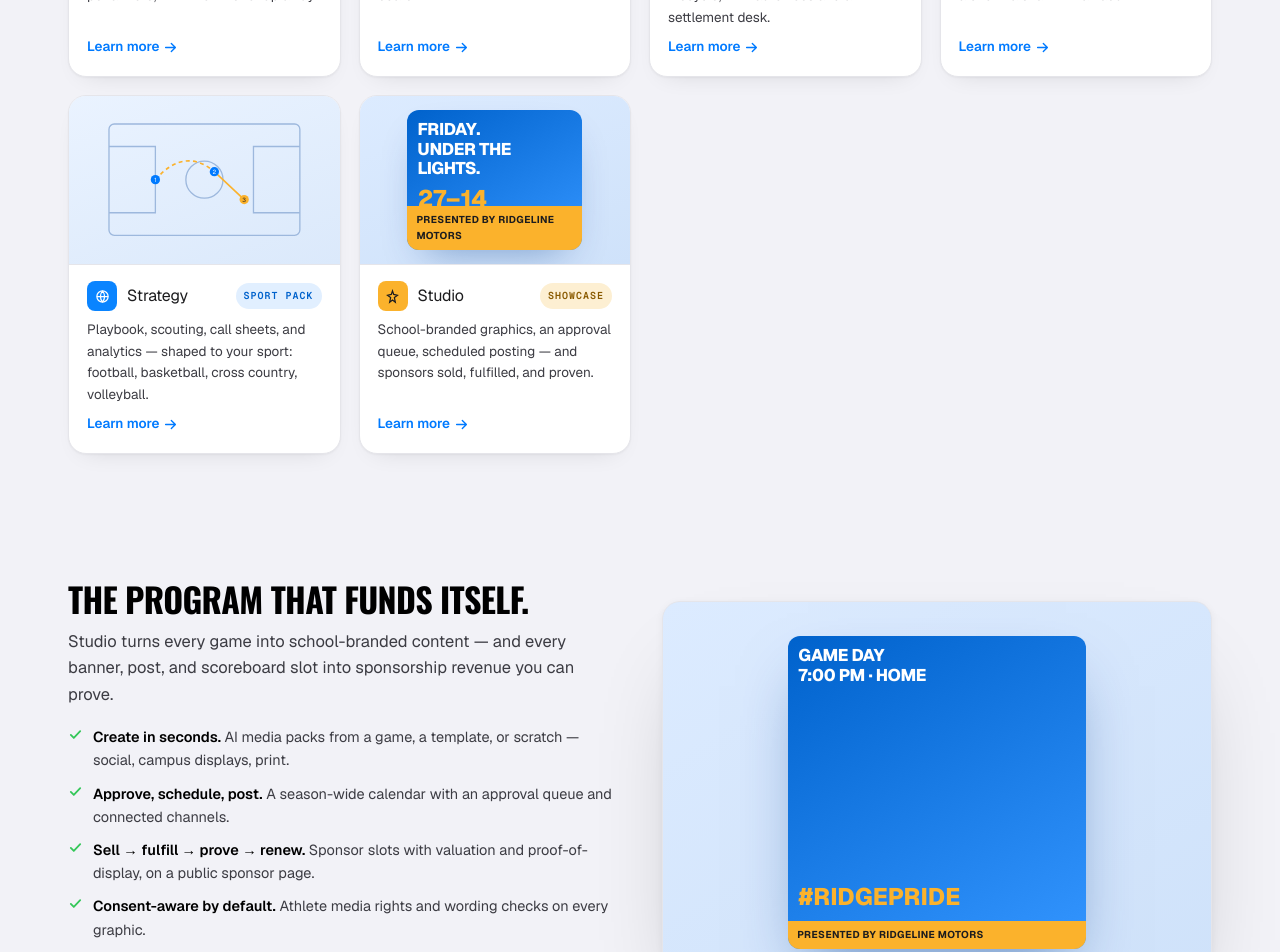
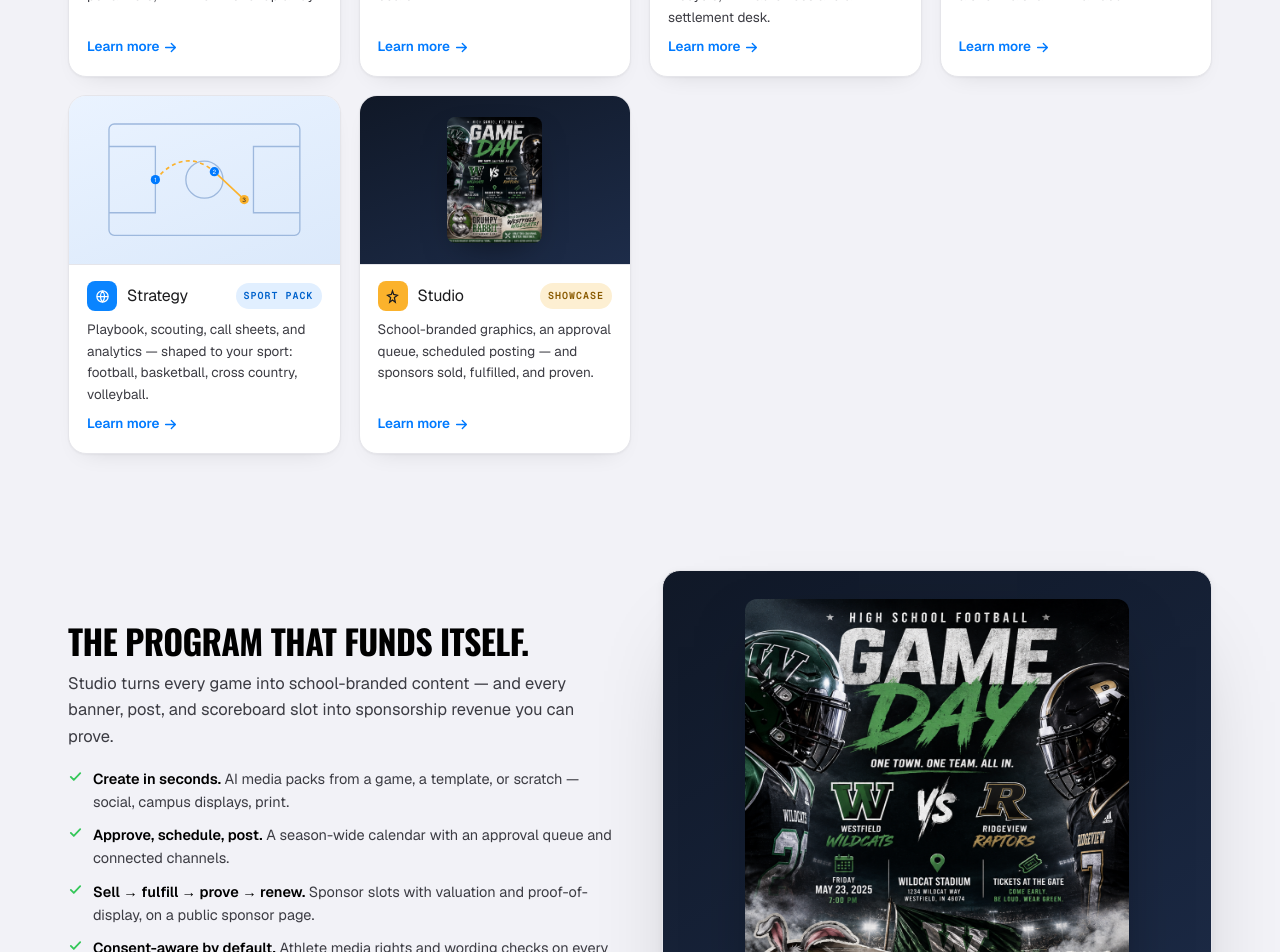
Before and after one commit to jyuseflarry-max/theprogramsuite, a Next.js app: page / in a window 1280 px wide. Shown: the part 2020-2972 px from the top of the page. Built offline with nearby package versions, Linux system fonts and the light colour scheme.

Commit message:
Studio: use a real sponsor game-day flyer as the module/spotlight image
Replace the placeholder graphic mockups (module card + spotlight) with a real
Studio-produced game-day flyer, shown as a poster on a dark canvas so the
portrait graphic displays in full without cropping.

```diff
--- a/src/app/globals.css
+++ b/src/app/globals.css
@@ -1275,6 +1275,9 @@ details[open] .faq-ico { transform: rotate(45deg); }
 .v3-studio-big { position: absolute; top: 10px; left: 10px; right: 10px; color: #fff; font-weight: 800; font-size: 17px; line-height: 1.15; letter-spacing: -.02em; }
 .v3-studio-num { position: absolute; bottom: 32px; left: 10px; color: var(--gold); font-weight: 800; font-size: 24px; }
 .v3-studio-bar { position: absolute; left: 0; right: 0; bottom: 0; background: var(--gold); color: var(--gold-ink); font-weight: 700; font-size: 10px; letter-spacing: .04em; text-transform: uppercase; padding: 6px 9px; }
+/* Real Studio output shown as a poster (portrait graphic on the gradient canvas) */
+.v3-studio-poster { height: 90%; width: auto; max-width: 82%; object-fit: contain; border-radius: 8px; box-shadow: 0 14px 34px -14px rgba(0,0,0,.5); }
+.v3-studio-poster--lg { height: auto; width: auto; max-height: 470px; max-width: 78%; border-radius: 12px; box-shadow: 0 26px 60px -22px rgba(0,0,0,.5); }
 
 /* ---- spotlights ---- */
 .v3-spots { padding-block: 36px 8px; }
--- a/src/app/page.tsx
+++ b/src/app/page.tsx
@@ -65,9 +65,9 @@ type Mod = {
   ico: ReactNode;
 };
 
-function Shot({ src, alt }: { src: string; alt: string }) {
+function Shot({ src, alt, className }: { src: string; alt: string; className?: string }) {
   /* eslint-disable-next-line @next/next/no-img-element */
-  return <img src={src} alt={alt} loading="lazy" />;
+  return <img src={src} alt={alt} loading="lazy" className={className} />;
 }
 
 const MODS: Mod[] = [
@@ -329,16 +329,8 @@ const MODS: Mod[] = [
       </svg>
     ),
     media: (
-      <div className="v3-vig" style={{ background: "linear-gradient(160deg,#dcebff,#cfe2fa)", justifyContent: "center" }}>
-        <div className="v3-studio-card">
-          <span className="v3-studio-big">
-            FRIDAY.
-            <br />
-            UNDER THE LIGHTS.
-          </span>
-          <span className="v3-studio-num">27–14</span>
-          <span className="v3-studio-bar">Presented by Ridgeline Motors</span>
-        </div>
+      <div className="v3-vig" style={{ background: "linear-gradient(160deg,#101827,#1d2c49)", justifyContent: "center", alignItems: "center" }}>
+        <Shot className="v3-studio-poster" src="/marketing/screens/studio-flyer.png" alt="A school-branded game-day flyer made in Studio, with a local sponsor" />
       </div>
     ),
   },
@@ -438,21 +430,17 @@ function Spotlights() {
         <div
           className="v3-spot-media reveal"
           style={{
-            background: "linear-gradient(150deg,#dcebff,#cfe2fa)",
-            padding: 34,
+            background: "linear-gradient(150deg,#101827,#1d2c49)",
+            padding: 28,
             display: "grid",
             placeItems: "center",
           }}
         >
-          <div className="v3-studio-card v3-studio-card--lg">
-            <span className="v3-studio-big">
-              GAME DAY
-              <br />
-              7:00 PM · HOME
-            </span>
-            <span className="v3-studio-num">#RIDGEPRIDE</span>
-            <span className="v3-studio-bar">Presented by Ridgeline Motors</span>
-          </div>
+          <Shot
+            className="v3-studio-poster--lg"
+            src="/marketing/screens/studio-flyer.png"
+            alt="A school-branded game-day flyer made in Studio, featuring both teams and a local sponsor"
+          />
         </div>
       </div>
 
```
Also changed, not shown: public/marketing/screens/studio-flyer.png (added).
